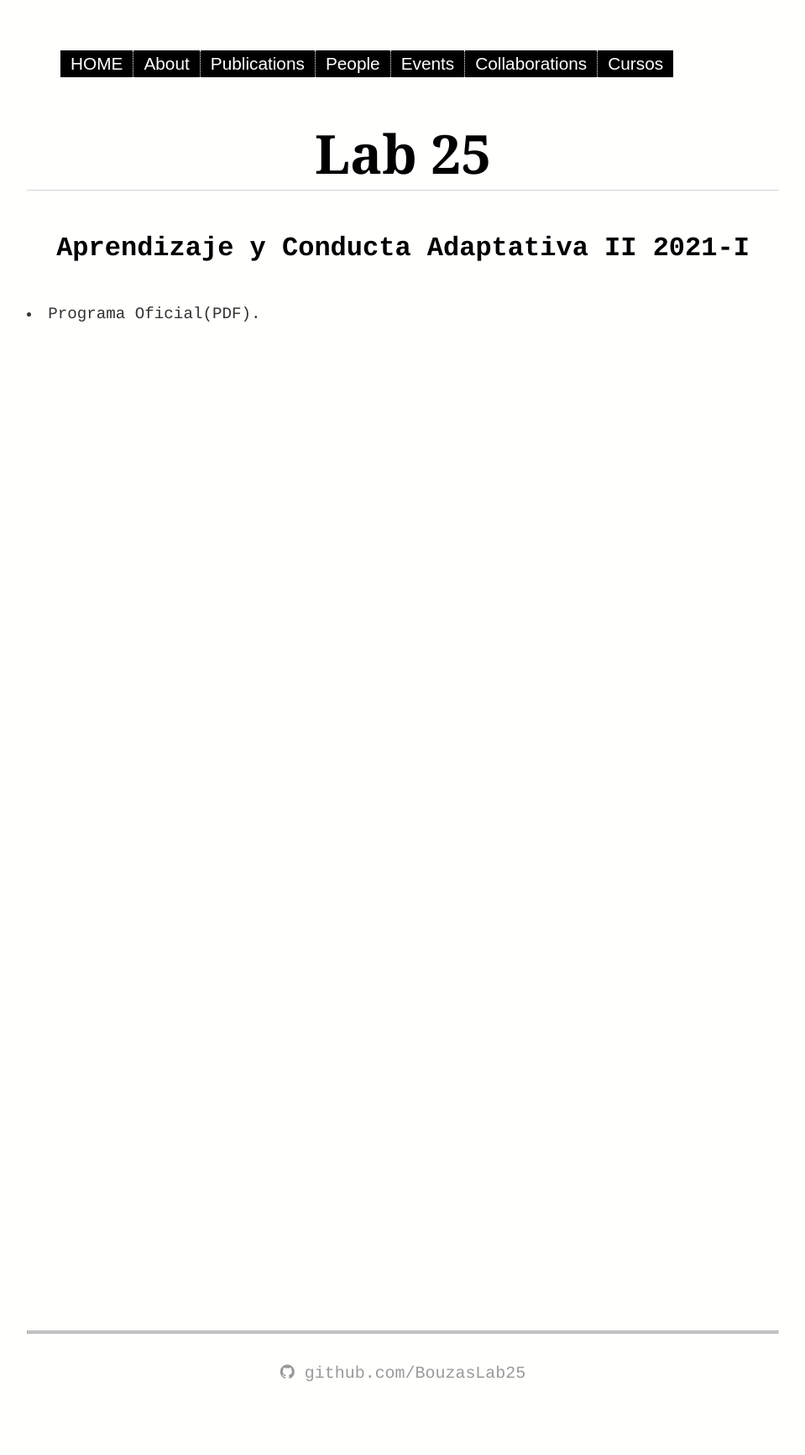
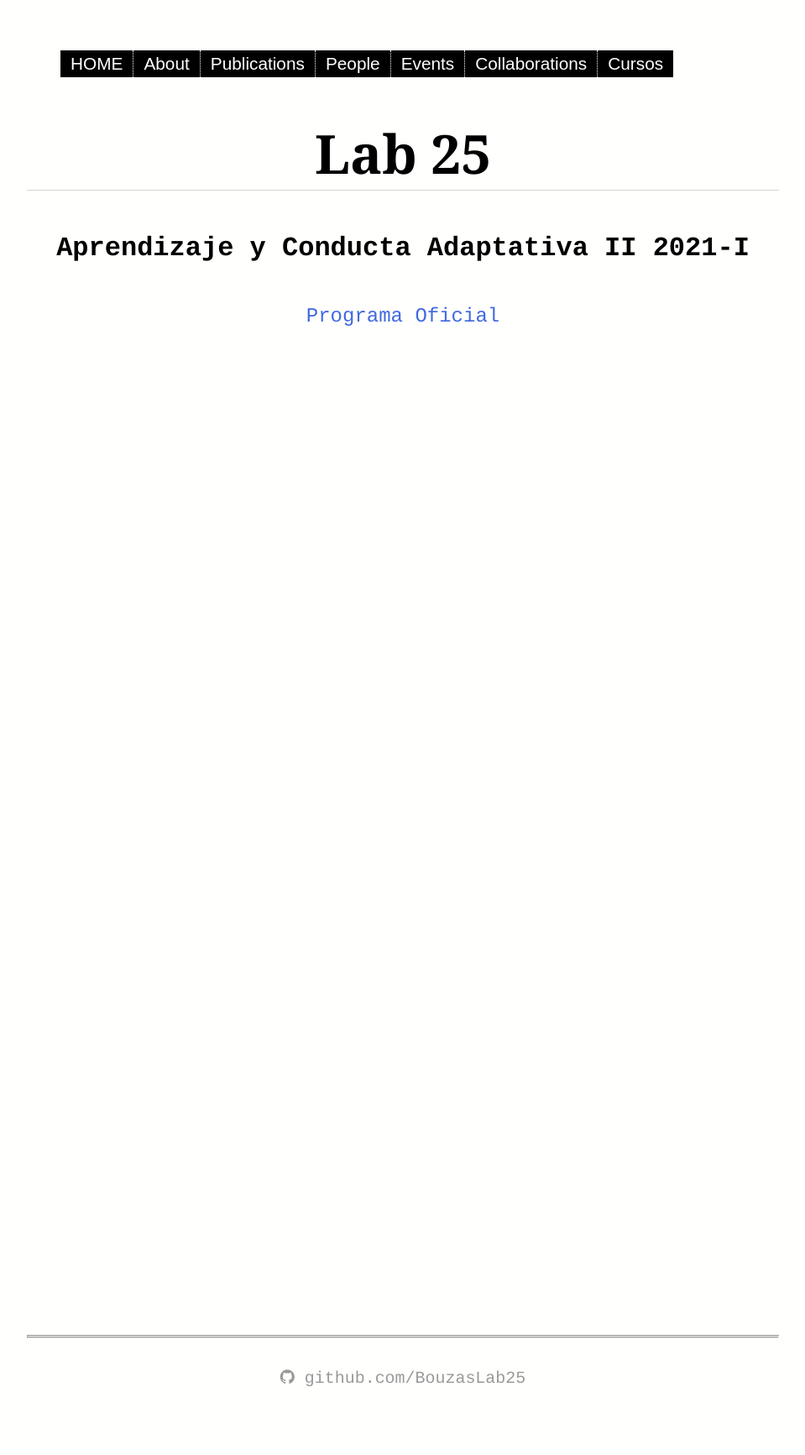
Before and after one commit to BouzasLab25/bouzaslab25.github.io, a Jekyll site: the page built from cursos/ACA II.html, in a window 1280 px wide. Shown: the whole page at 84% size, without its empty margins (160-1119 px from the left). Built offline with Jekyll 4.4.1, drawn with Linux system fonts in a browser that asks for light colours.

Commit message:
Update ACA II.html

```diff
--- a/cursos/ACA II.html
+++ b/cursos/ACA II.html
@@ -5,4 +5,6 @@ title: ACA II
 
 <h3>Aprendizaje y Conducta Adaptativa II 2021-I</h3>
 
-<li class='ho' >Programa Oficial(<target="Programa oficial ACAII 2021-I.pdf">PDF</a>). </li>
+ <p>
+ <a class='link' href="/documents/Programa oficial ACAII 2021-I.pdf" target="_blank"> Programa Oficial</a>
+ </p>
```
